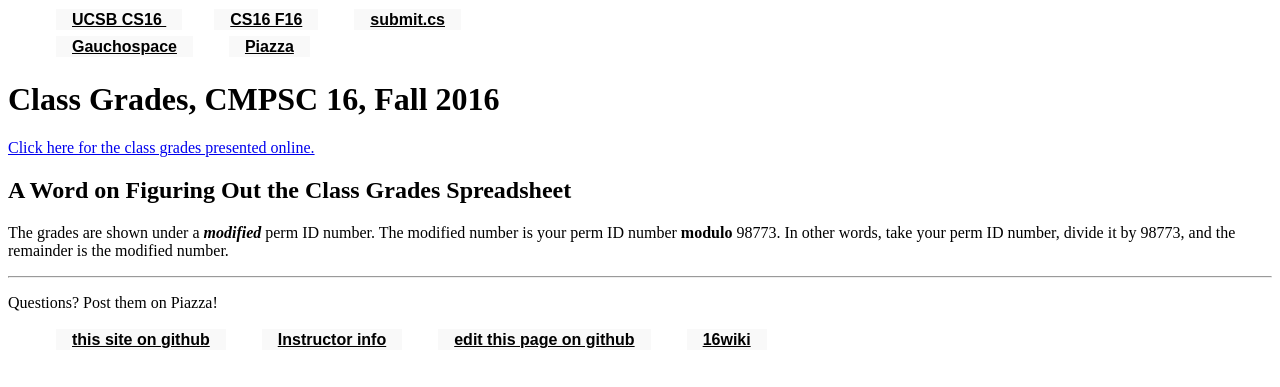
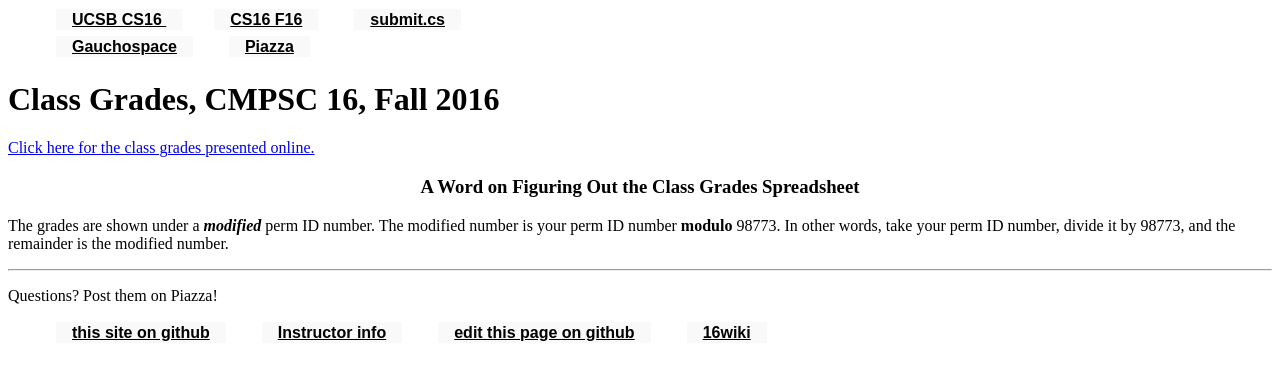
Before and after one commit to ucsb-cs16-s16/https-ucsb-cs16-s17.github.io, a Jekyll site: the page built from _info/grades.md, in a window 1280 px wide. Shown: the top 387 px of the page. Built offline with Jekyll 4.4.1, drawn with Linux system fonts in a browser that asks for light colours.

```diff
--- a/_info/grades.md
+++ b/_info/grades.md
@@ -6,10 +6,11 @@ ready: true
 
 [Click here for the class grades presented online.](http://cs.ucsb.edu/~zmatni/cs16/CS16Grades_Fa2016.htm){: target="_blank"}
 
-<h2>A Word on Figuring Out the Class Grades Spreadsheet</h2>
+<h3>A Word on Figuring Out the Class Grades Spreadsheet</h3>
 
 The grades are shown under a <b><i>modified</i></b> perm ID number. The modified number is your perm ID number <b>modulo</b> 98773.
 In other words, take your perm ID number, divide it by 98773, and the remainder is the modified number.
 
----------------------
+---
+
 Questions? Post them on Piazza!
```
